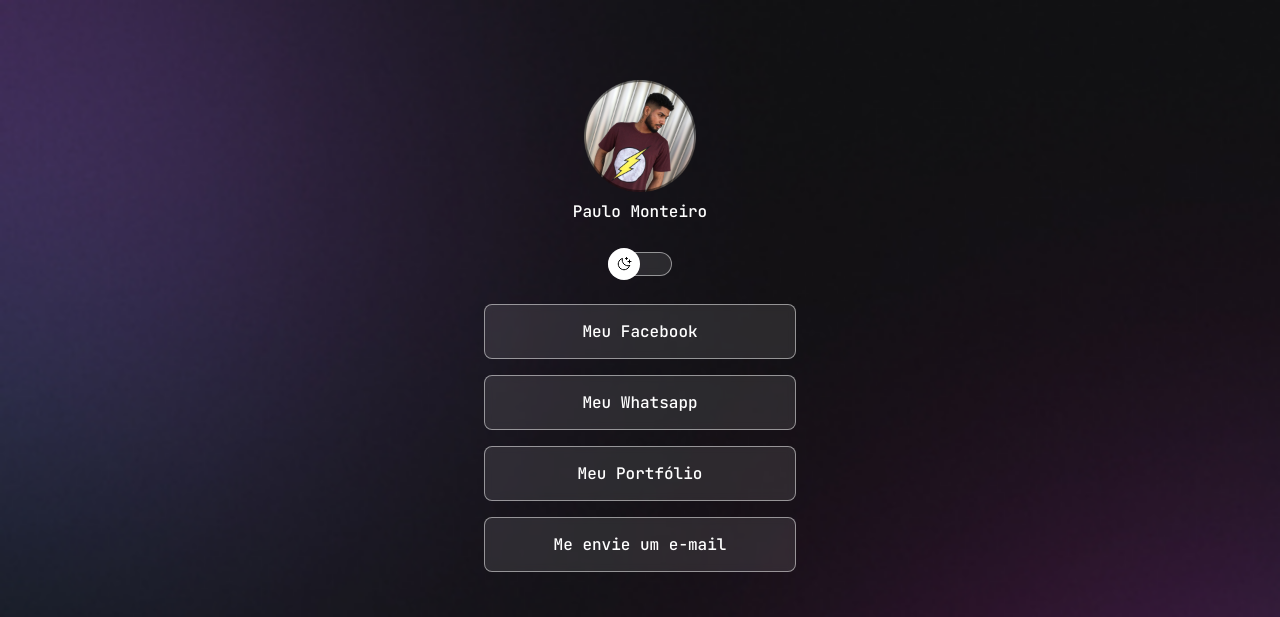
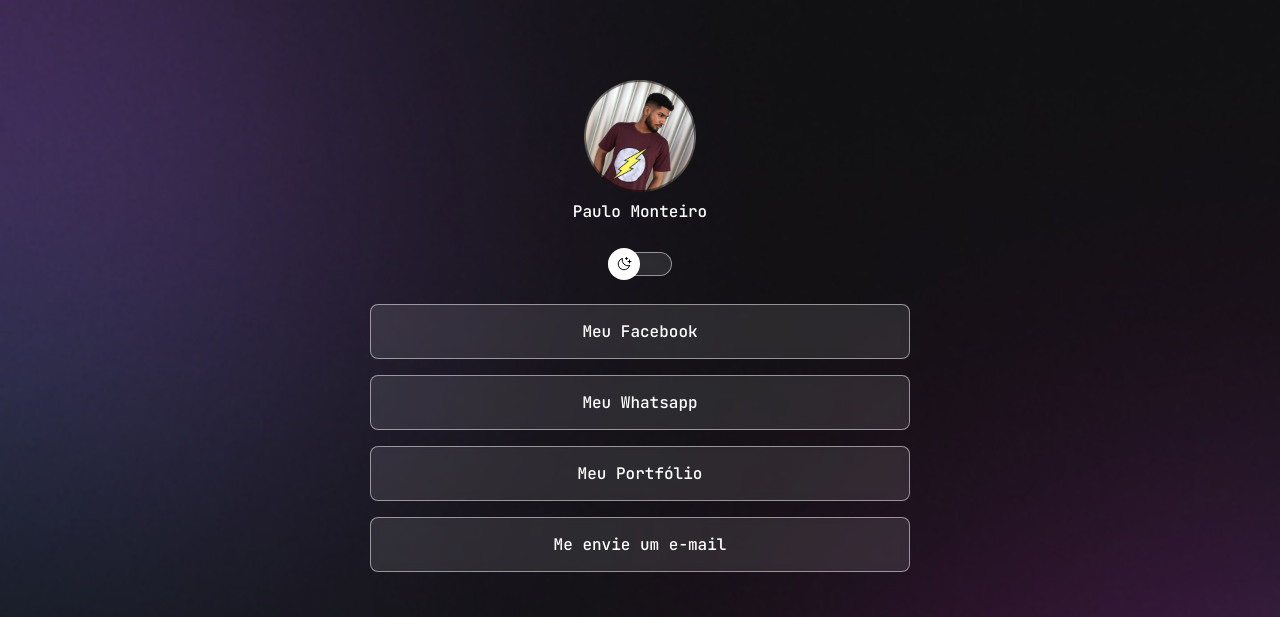
Before and after one commit to DissPmont/DevLinks, a plain HTML site: page Projeto/DevLinks/index.html in a window 1280 px wide. Shown: the top 617 px of the page. Drawn offline with nearby package versions, Linux system fonts and the light colour scheme.

Commit message:
mudanças de fundo baseado nos media queries

```diff
--- a/Projeto/DevLinks/style.css
+++ b/Projeto/DevLinks/style.css
@@ -34,6 +34,7 @@
 
 body {
   background: var(--bg-url) no-repeat top center/cover;
+  height: 100vh;
 }
 
 body * {
@@ -49,7 +50,8 @@ body * {
 }
 
 #container {
-  width: 360px;
+  width: 100%;
+  max-width: 588px;
   padding: 0 24px;
   margin: 56px auto 0px;
 }
@@ -185,3 +187,14 @@ footer a {
   font-size: 14px;
   font-weight: 700;
 }
+
+/* media queries */
+
+@media (min-width: 700px) {
+  :root {
+    --br-url: url(.assets/Desktop/bg-desktop.jpg);
+  }
+  .light {
+    --bg-url: url(./assets/Desktop/bg-desktop-light.jpg);
+  }
+}
```
